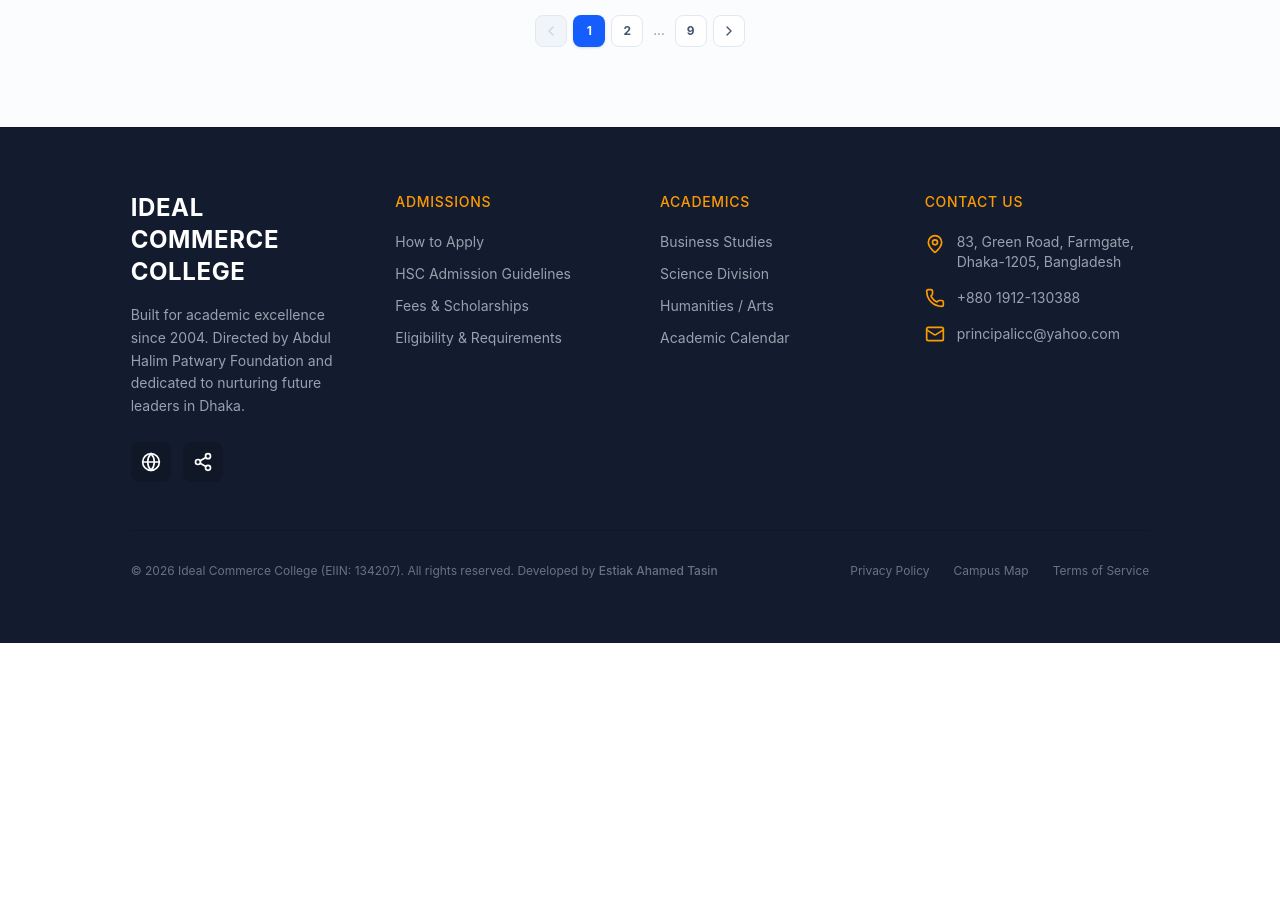
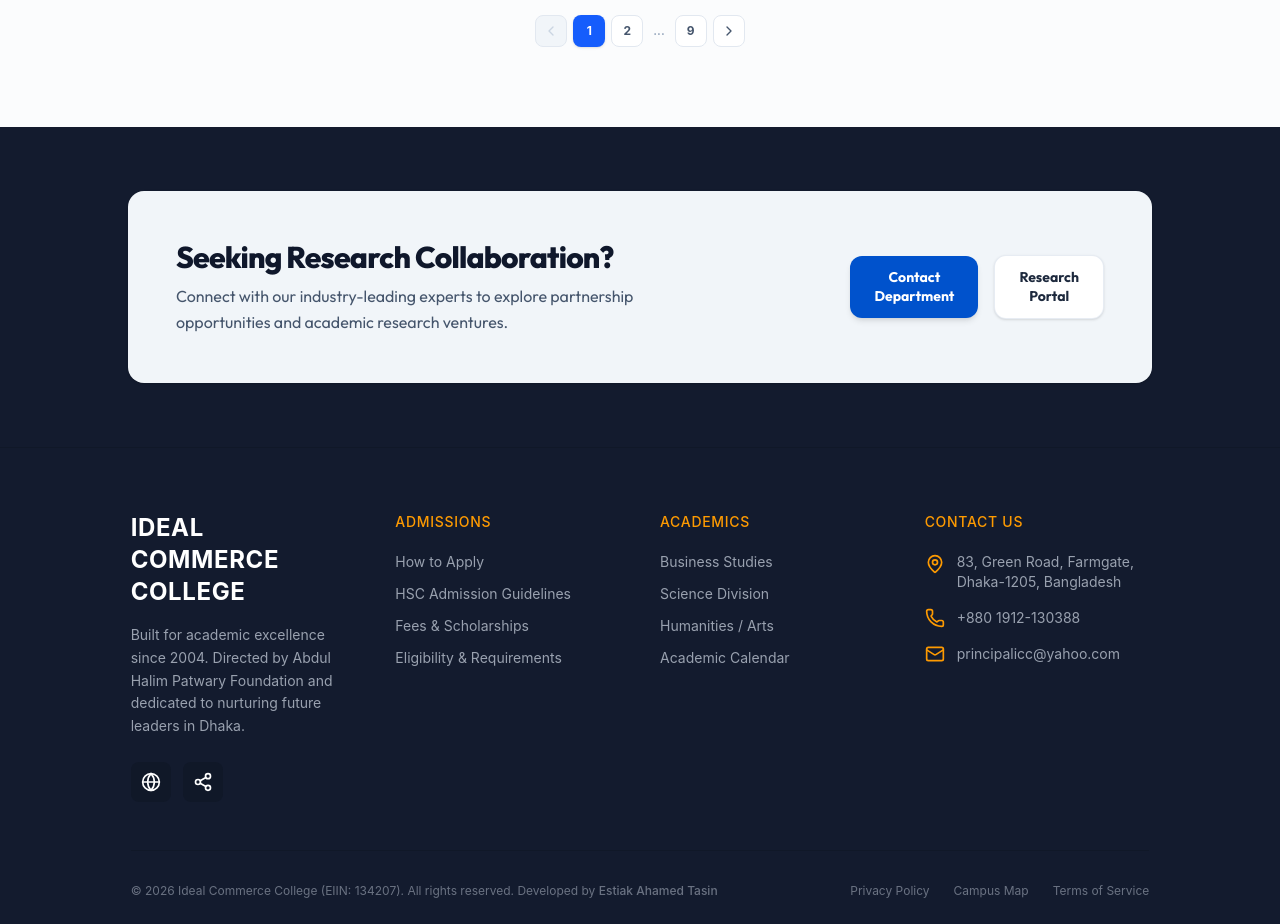
Before and after one commit to FrontFury/icc-modern-client, a React (Vite) app: page /faculty in a window 1280 px wide. Shown: the part 1480-2404 px from the top of the page. Before the commit the page ends 2123 px from the top, so only its background shows below. Built offline with nearby package versions, Linux system fonts and the light colour scheme.

Commit message:
Update Faculty Section

```diff
--- a/src/pages/FacultyDirectory/Faculty/Faculty.jsx
+++ b/src/pages/FacultyDirectory/Faculty/Faculty.jsx
@@ -1,10 +1,12 @@
 import FacultyDirectory from "../FacultyDirectory/FacultyDirectory";
+import ResearchCollaborationBanner from "../ResearchCollaborationBanner/ResearchCollaborationBanner";
 
 
 const Faculty = () => {
     return (
         <div>
             <FacultyDirectory></FacultyDirectory>
+            <ResearchCollaborationBanner></ResearchCollaborationBanner>
         </div>
     );
 };
--- /dev/null
+++ b/src/pages/FacultyDirectory/ResearchCollaborationBanner/ResearchCollaborationBanner.jsx
@@ -0,0 +1,38 @@
+
+
+export default function ResearchCollaborationBanner() {
+  return (
+    <div className="bg-secondary py-16 px-4 sm:px-6 lg:px-8">
+      <div className="max-w-5xl mx-auto bg-[#f1f5f9] rounded-2xl p-8 sm:p-12 flex flex-col md:flex-row items-center justify-between gap-6 shadow-sm">
+
+        {/* Left Content */}
+        <div className="max-w-lg text-left">
+          <h2 className="text-2xl sm:text-3xl font-extrabold text-slate-900 tracking-tight mb-2">
+            Seeking Research Collaboration?
+          </h2>
+          <p className="text-slate-600 text-sm sm:text-base leading-relaxed">
+            Connect with our industry-leading experts to explore partnership
+            opportunities and academic research ventures.
+          </p>
+        </div>
+
+        {/* Right Action Buttons */}
+        <div className="flex items-center gap-4 shrink-0">
+          <button
+            type="button"
+            className="bg-[#0052cc] hover:bg-blue-700 text-white font-bold text-xs sm:text-sm py-3 px-6 rounded-xl shadow-md transition-colors duration-200 text-center leading-snug"
+          >
+            Contact<br />Department
+          </button>
+
+          <button
+            type="button"
+            className="bg-white hover:bg-slate-50 text-slate-800 font-bold text-xs sm:text-sm py-3 px-6 rounded-xl border border-slate-200/80 shadow-sm transition-colors duration-200 text-center leading-snug"
+          >
+            Research<br />Portal
+          </button>
+        </div>
+      </div>
+    </div>
+  );
+}
```
